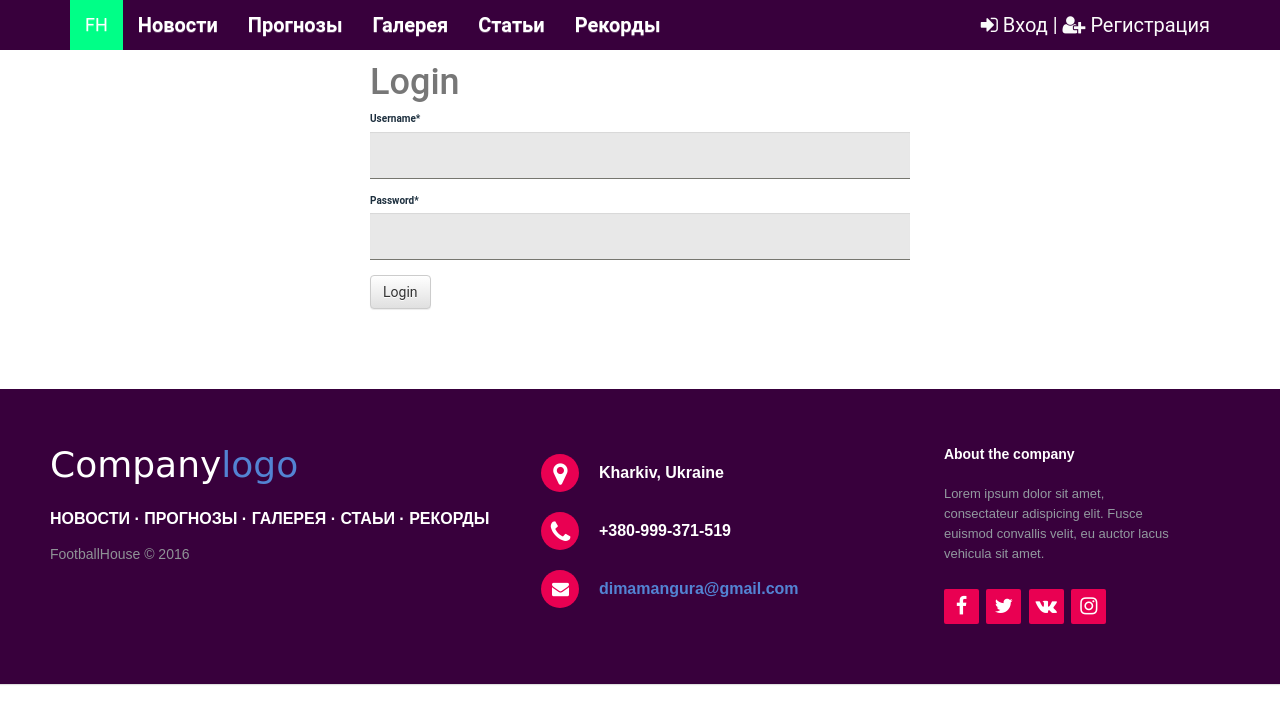
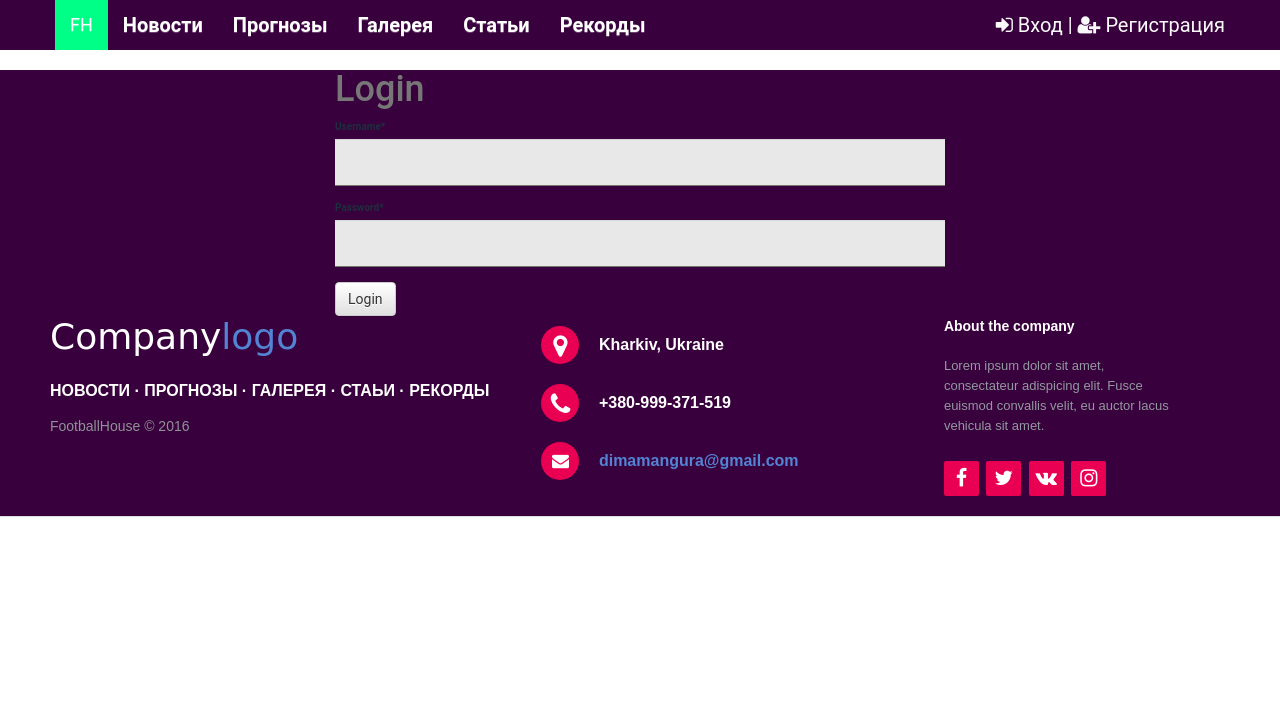
Before and after one commit to timofeyantonenko/fhouse, a Django app: page /login/ in a window 1280 px wide. Shown: the top 724 px of the page. Run offline with Django 3.2, Linux system fonts and the light colour scheme; some libraries are stand-ins or nearby versions.

Commit message:
Modal , base, change footer, table img height,
-change login.css
-change recordTable.css
-change base.html
-change base.css

```diff
--- a/fhouse/static/css/base.css
+++ b/fhouse/static/css/base.css
@@ -1,4 +1,18 @@
 /*Основные стили*/
+.navbar{
+    margin-bottom: 20px !important;
+    position: absolute;
+}
+
+.containerForMenu {
+    position: relative;
+    width: 100%;
+    min-height: 50px;
+}
+
+.modal-open {
+    overflow: auto !important;
+}
 
 body {
     background-color: #fff;
@@ -31,8 +45,8 @@
     width: 100%;
     text-align: left;
     font: bold 16px sans-serif;
-    padding: 55px 50px;
-    margin-top: 80px;
+    padding: 15px 50px;
+    margin-top: 20px;
 }
 
 .footer-distributed .footer-left,
@@ -210,6 +224,16 @@
 
 @media (min-width: 768px) {
     .navbar-nav .liMenuHover0:hover .liMenuHover {
+        bottom: 0px;
+        -moz-transition: all 0.2s ease-out;
+        -o-transition: all 0.2s ease-out;
+        -webkit-transition: all 0.2s ease-out;
+        transition: all 0.2s ease-out;
+    }
+}
+
+@media (min-width: 768px) {
+    .navbar-nav .liMenuHover0:active .liMenuHover {
         bottom: 0px;
         -moz-transition: all 0.2s ease-out;
         -o-transition: all 0.2s ease-out;
@@ -456,3 +480,7 @@
     -o-appearance: none;
     appearance: none;
 }
+
+.modal-open {
+    padding-right: 0px !important;
+}
--- a/fhouse/static/css/recordTable.css
+++ b/fhouse/static/css/recordTable.css
@@ -17,10 +17,9 @@
     vertical-align: middle;
     margin-right: 1rem;
     width: auto;
-    max-height: 30px;
     line-height: 38px;
     box-sizing: border-box;
-    /*   padding: -3px;*/
+    max-height: 20px;
 }
 
 .recordArrow {
@@ -33,6 +32,7 @@
 
 table {
     border-bottom: 1px solid #ddd;
+    font-size: 14px;
 }
 
 .otherRecords tr > th {
--- a/fhouse/templates/base.html
+++ b/fhouse/templates/base.html
@@ -11,7 +11,6 @@
     <link rel="stylesheet" href="https://maxcdn.bootstrapcdn.com/bootstrap/3.3.7/css/bootstrap-theme.min.css" integrity="sha384-rHyoN1iRsVXV4nD0JutlnGaslCJuC7uwjduW9SVrLvRYooPp2bWYgmgJQIXwl/Sp" crossorigin="anonymous">
     <link rel="stylesheet" href="https://maxcdn.bootstrapcdn.com/font-awesome/4.6.3/css/font-awesome.min.css">
     <link rel="stylesheet" href='{% static "css/base.css" %}'>
-    <link rel="stylesheet" href='{% static "css/post_list.css" %}'>
     <link rel="stylesheet" href='{% static "css/font-awesome.css" %}'>
     <style>
     {
@@ -27,10 +26,10 @@
 
 <body>
     <!-- Menu fixed top -->
+    <div class="containerForMenu">
+        <div class="navbar navbar-custom navbar-fixed-top">
         <div class="container">
             <div class="row">
-            <div class="navbar navbar-custom navbar-fixed-top">
-                <div class="container">
                  <div class="navbar-header">
                 <a href="#" class="navbar-brand">
                     <p>FH</p>
@@ -45,17 +44,17 @@
                     <li class="liMenuHover0"><a href="/posts">Новости</a>
                         <div class="liMenuHover"></div>
                     </li>
-                            <li class="liMenuHover0"><a href="/posts">Прогнозы</a>
-                                <div class="liMenuHover">
+                    <li class="liMenuHover0"><a href="/bets">Прогнозы</a>
+                        <div class="liMenuHover"></div>
                     </li>
                     <li class="liMenuHover0"><a href="/gallery">Галерея</a>
-                                <div class="liMenuHover">
+                        <div class="liMenuHover"></div>
                     </li>
                     <li class="liMenuHover0"><a href="/articles">Статьи</a>
-                                <div class="liMenuHover">
+                        <div class="liMenuHover"></div>
                     </li>
                     <li class="liMenuHover0"><a href="/records">Рекорды</a>
-                                <div class="liMenuHover">
+                        <div class="liMenuHover"></div>
                     </li>
                 </ul>
                 <div class="loginScheckIn">
@@ -65,169 +64,15 @@
             </div>
             </div>
         </div>
+
         </div>
     </div>
-                    <br>
-                    <br>
-                    <br>
     <!-- End Menu fixed top -->
-                    <div id="fb-root"></div>
-                    <script>
-                    (function(d, s, id) {
-                        var js, fjs = d.getElementsByTagName(s)[0];
-                        if (d.getElementById(id)) return;
-                        js = d.createElement(s);
-                        js.id = id;
-                        js.src = "//connect.facebook.net/en_US/sdk.js#xfbml=1&version=v2.7";
-                        fjs.parentNode.insertBefore(js, fjs);
-                    }(document, 'script', 'facebook-jssdk'));
-                    </script>
     {% include "messages_display.html" %}
-                    <div class="container">
+    <div>
         {% block content %} {% endblock content %}
     </div>
-                    <script src="https://code.jquery.com/jquery-1.12.4.min.js" integrity="sha256-ZosEbRLbNQzLpnKIkEdrPv7lOy9C27hHQ+Xp8a4MxAQ=" crossorigin="anonymous"></script>
-                    <!-- Latest compiled and minified JavaScript -->
-                    <script src="https://maxcdn.bootstrapcdn.com/bootstrap/3.3.7/js/bootstrap.min.js" integrity="sha384-Tc5IQib027qvyjSMfHjOMaLkfuWVxZxUPnCJA7l2mCWNIpG9mGCD8wGNIcPD7Txa" crossorigin="anonymous"></script>
-                    <script src="https://cdnjs.cloudflare.com/ajax/libs/marked/0.3.6/marked.min.js" /></script>
-                    <script type="text/javascript">
-                    $(document).ready(function() {
-                        console.log("here")
-                        $(".content-markdown").each(function() {
-                            var content = $(this).text()
-                                //console.log(content)
-                            var markedContent = marked(content)
-                                //console.log(markedContent)
-                            $(this).html(markedContent)
-                        })
-                        $(".post-detail-item img").each(function() {
-                            console.log("here")
-                            $(this).addClass("img-responsive")
-                        })
-                        var contentItem = $("#id_content");
-                        $("#preview-content").html(marked(contentItem.val()))
-
-                        function setContent(value) {
-                            var markedContent = marked(value)
-                            $("#preview-content").html(markedContent)
-                            $("#preview-content img").each(function() {
-                                $(this).addClass("img-responsive")
-                            })
-                        }
-                        setContent(contentItem.val())
-                        contentItem.keyup(function() {
-                            var newContent = $(this).val()
-                            setContent(newContent)
-                        })
-                        var titleInput = $("#id_title");
-
-                        function setTitle(value) {
-                            $("#preview-title").html(value)
-                        }
-                        setTitle(titleInput.val())
-                        $("#preview-title").text(titleInput.val())
-                        titleInput.keyup(function() {
-                            var newTitle = $(this).val()
-                            setTitle(newTitle)
-                        })
-                        $(".comment-reply-btn").click(function(event) {
-                                event.preventDefault();
-                                $(this).parent().next(".comment-reply").fadeToggle()
-                            })
-                            //preview-title
-                            //preview-content
-                    })
-                    </script>
-                    <!-- Footer -->
-                    <footer class="footer-distributed">
-                        <div class="footer-left">
-                            <h3>Company<span>logo</span></h3>
-                            <p class="footer-links">
-                                <a href="#">НОВОСТИ</a> ·
-                                <a href="#">ПРОГНОЗЫ</a> ·
-                                <a href="#">ГАЛЕРЕЯ</a> ·
-                                <a href="#">СТАЬИ</a> ·
-                                <a href="#">РЕКОРДЫ</a>
-                            </p>
-                            <p class="footer-company-name">FootballHouse &copy; 2016</p>
-                        </div>
-                        <div class="footer-center">
-                            <div>
-                                <i class="fa fa-map-marker"></i>
-                                <p><span></span> Kharkiv, Ukraine</p>
-                            </div>
-                            <div>
-                                <i class="fa fa-phone"></i>
-                                <p>+380-999-371-519</p>
-                            </div>
-                            <div>
-                                <i class="fa fa-envelope"></i>
-                                <p><a href="mailto:support@company.com">dimamangura@gmail.com</a></p>
-                            </div>
-                        </div>
-                        <div class="footer-right">
-                            <p class="footer-company-about">
-                                <span>About the company</span> Lorem ipsum dolor sit amet, consectateur adispicing elit. Fusce euismod convallis velit, eu auctor lacus vehicula sit amet.
-                            </p>
-                            <div class="footer-icons">
-                                <a href="#"><i class="fa fa-facebook"></i></a>
-                                <a href="#"><i class="fa fa-twitter"></i></a>
-                                <a href="#"><i class="fa fa-vk"></i></a>
-                                <a href="#"><i class="fa fa-instagram"></i></a>
-                            </div>
-                        </div>
-                    </footer>
-                    <!-- Footer end -->
-</body>
-<div class="modal fade" id="login_modal" tabindex="-1">
-    <div class="modal-dialog modal-sm modal-login">
-        <div class="modal-content">
-            <div class="modal-header text-center">
-                <h4 class="modal-title">Вход</h4></div>
-            <div class="modal-body">
-                <form class="sign-form" method="POST" action="/accounts/login/">
-                    <input type='hidden' name='csrfmiddlewaretoken' value='DMY8DAivGdYMWF0VGzR1iusCgiEAg12e' />
-                    <label class="input-group input-group-lg">
-                        <input type="text" id="id_login" class="form-control" name="login" placeholder="Имя пользователя">
-                    </label>
-                    <label class="input-group input-group-lg">
-                        <input type="password" id="id_password" class="form-control" name="password" placeholder="Пароль">
-                    </label>
-                    <div>
-                        <div class="g-recaptcha" data-sitekey="6LexxQITAAAAAKb0j9TM65kcltapZJe6A681DkoG"></div>
-                    </div>
-                    <div class="clearfix">
-                        <label class="custom-control pull-left">
-                            <input type="checkbox" id="id_remember" class="custom-control-input" name="remember">
-                            <span class="custom-control-title text-uppercase">запомнить меня</span>
-                        </label>
-                        <!-- <a href="/accounts/password/reset/" class="pull-right text-uppercase text-sm">забыли пароль?</a> -->
-                    </div>
-                    <button class="btn btn-lg btn-block btn-primary">войти</button>
-                </form>
-            </div>
-            <div class="modal-footer">
-                <nav class="sign-soc">
-                    <ul class="list-unstyled row">
-                        <li class="col-sm-6"><a href="/accounts/facebook/login/?process=login" class="facebook">facebook</a></li>
-                        <li class="col-sm-6"><a href="/accounts/google/login/?process=login" class="google">google</a></li>
-                        <li class="col-sm-6"><a href="/accounts/twitter/login/?process=login" class="twitter">twitter</a></li>
-                        <li class="col-sm-6"><a href="/accounts/vk/login/?process=login" class="vkontakte">vkontakte</a></li>
-                    </ul>
-                </nav>
-                <a href="/social/signup/" class="btn btn-lg btn-block btn-link">у меня еще нет аккаунта</a>
-                <a href="/accounts/password/reset/" class="btn btn-lg btn-block btn-link">Восстановить пароль</a>
-            </div>
-        </div>
-    </div>
-</div>
-<!--Google -Fonts-->
-<link href='http://fonts.googleapis.com/css?family=Sintony:400,700&subset=latin-ext' rel='stylesheet' type='text/css'>
-<!--Font-awsome-->
-<link href="//maxcdn.bootstrapcdn.com/font-awesome/4.1.0/css/font-awesome.min.css" rel="stylesheet">
-<div class="container">
-    <script src="http://ajax.googleapis.com/ajax/libs/jquery/1.11.1/jquery.min.js"></script>
-    <!-- Вход для юзера -->
+    <!-- Модальное окно -->
     <div id="LOGIN" class="modal fade">
         <div class="modal-dialog">
             <div class="modal-content">
@@ -278,7 +123,114 @@
             </div>
         </div>
     </div>
+    <!-- Footer -->
+    <footer class="footer-distributed">
+        <div class="footer-left">
+            <h3>Company<span>logo</span></h3>
+            <p class="footer-links">
+                <a href="#">НОВОСТИ</a> ·
+                <a href="#">ПРОГНОЗЫ</a> ·
+                <a href="#">ГАЛЕРЕЯ</a> ·
+                <a href="#">СТАЬИ</a> ·
+                <a href="#">РЕКОРДЫ</a>
+            </p>
+            <p class="footer-company-name">FootballHouse &copy; 2016</p>
+        </div>
+        <div class="footer-center">
+            <div>
+                <i class="fa fa-map-marker"></i>
+                <p><span></span> Kharkiv, Ukraine</p>
+            </div>
+            <div>
+                <i class="fa fa-phone"></i>
+                <p>+380-999-371-519</p>
+            </div>
+            <div>
+                <i class="fa fa-envelope"></i>
+                <p><a href="mailto:support@company.com">dimamangura@gmail.com</a></p>
+            </div>
+        </div>
+        <div class="footer-right">
+            <p class="footer-company-about">
+                <span>About the company</span> Lorem ipsum dolor sit amet, consectateur adispicing elit. Fusce euismod convallis velit, eu auctor lacus vehicula sit amet.
+            </p>
+            <div class="footer-icons">
+                <a href="#"><i class="fa fa-facebook"></i></a>
+                <a href="#"><i class="fa fa-twitter"></i></a>
+                <a href="#"><i class="fa fa-vk"></i></a>
+                <a href="#"><i class="fa fa-instagram"></i></a>
+            </div>
+        </div>
+    </footer>
+    <!-- Footer end -->
     <!-- Конец всплывающего окна для юзеровского логина -->
+    <script src="https://code.jquery.com/jquery-1.12.4.min.js" integrity="sha256-ZosEbRLbNQzLpnKIkEdrPv7lOy9C27hHQ+Xp8a4MxAQ=" crossorigin="anonymous"></script>
+    <!-- Latest compiled and minified JavaScript -->
+    <script src="https://maxcdn.bootstrapcdn.com/bootstrap/3.3.7/js/bootstrap.min.js" integrity="sha384-Tc5IQib027qvyjSMfHjOMaLkfuWVxZxUPnCJA7l2mCWNIpG9mGCD8wGNIcPD7Txa" crossorigin="anonymous"></script>
+    <script src="https://cdnjs.cloudflare.com/ajax/libs/marked/0.3.6/marked.min.js" /></script>
+    <!--Google -Fonts-->
+    <link href='http://fonts.googleapis.com/css?family=Sintony:400,700&subset=latin-ext' rel='stylesheet' type='text/css'>
+    <script src="http://ajax.googleapis.com/ajax/libs/jquery/1.11.1/jquery.min.js"></script>
+    <!--Font-awsome-->
+    <link href="//maxcdn.bootstrapcdn.com/font-awesome/4.1.0/css/font-awesome.min.css" rel="stylesheet">
+    <script type="text/javascript">
+    $(document).ready(function() {
+        console.log("here")
+        $(".content-markdown").each(function() {
+            var content = $(this).text()
+                //console.log(content)
+            var markedContent = marked(content)
+                //console.log(markedContent)
+            $(this).html(markedContent)
+        })
+        $(".post-detail-item img").each(function() {
+            console.log("here")
+            $(this).addClass("img-responsive")
+        })
+        var contentItem = $("#id_content");
+        $("#preview-content").html(marked(contentItem.val()))
+
+        function setContent(value) {
+            var markedContent = marked(value)
+            $("#preview-content").html(markedContent)
+            $("#preview-content img").each(function() {
+                $(this).addClass("img-responsive")
+            })
+        }
+        setContent(contentItem.val())
+        contentItem.keyup(function() {
+            var newContent = $(this).val()
+            setContent(newContent)
+        })
+        var titleInput = $("#id_title");
+
+        function setTitle(value) {
+            $("#preview-title").html(value)
+        }
+        setTitle(titleInput.val())
+        $("#preview-title").text(titleInput.val())
+        titleInput.keyup(function() {
+            var newTitle = $(this).val()
+            setTitle(newTitle)
+        })
+        $(".comment-reply-btn").click(function(event) {
+                event.preventDefault();
+                $(this).parent().next(".comment-reply").fadeToggle()
+            })
+            //preview-title
+            //preview-content
+    })
+    </script>
+    <script>
+    (function(d, s, id) {
+        var js, fjs = d.getElementsByTagName(s)[0];
+        if (d.getElementById(id)) return;
+        js = d.createElement(s);
+        js.id = id;
+        js.src = "//connect.facebook.net/en_US/sdk.js#xfbml=1&version=v2.7";
+        fjs.parentNode.insertBefore(js, fjs);
+    }(document, 'script', 'facebook-jssdk'));
+    </script>
 </body>
 
 </html>
```
Also changed, not shown: fhouse/static/css/login.css (+30 -5 lines). Lines whose indentation alone changed are shown as unchanged.
